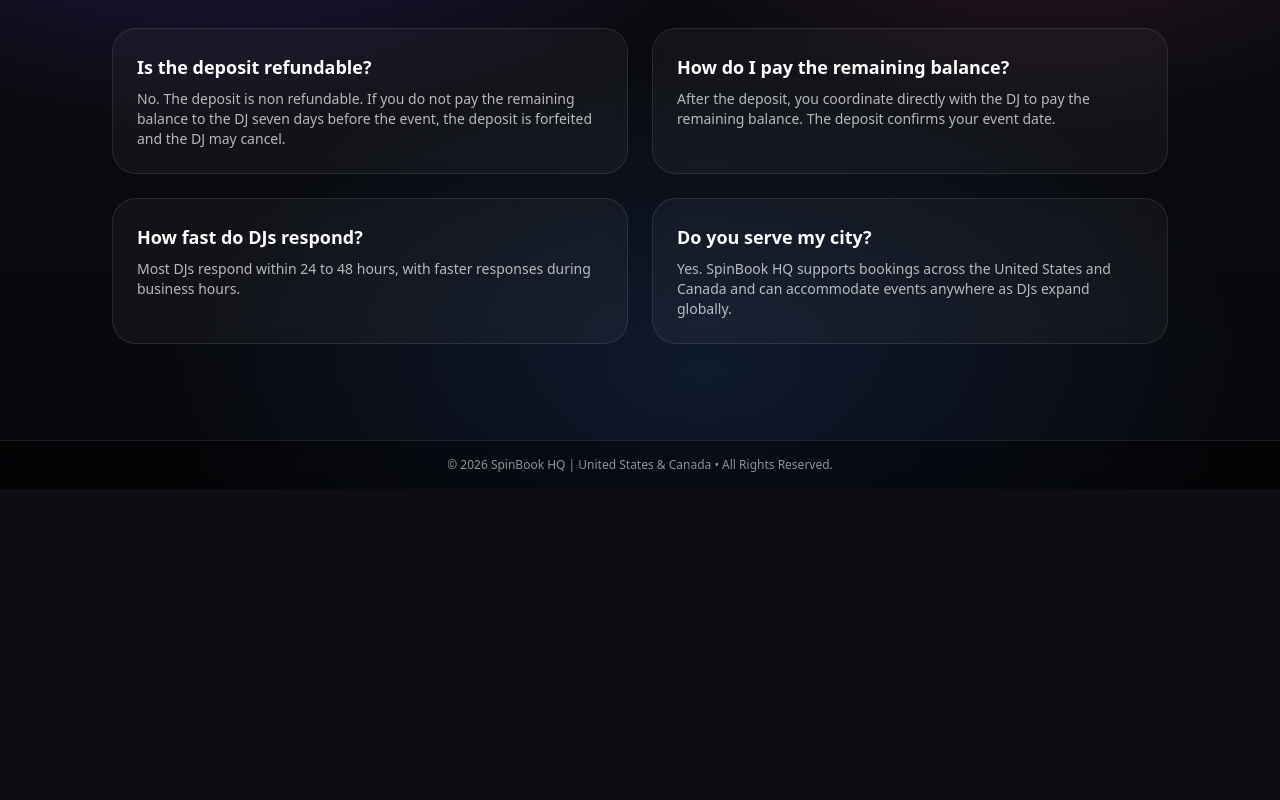
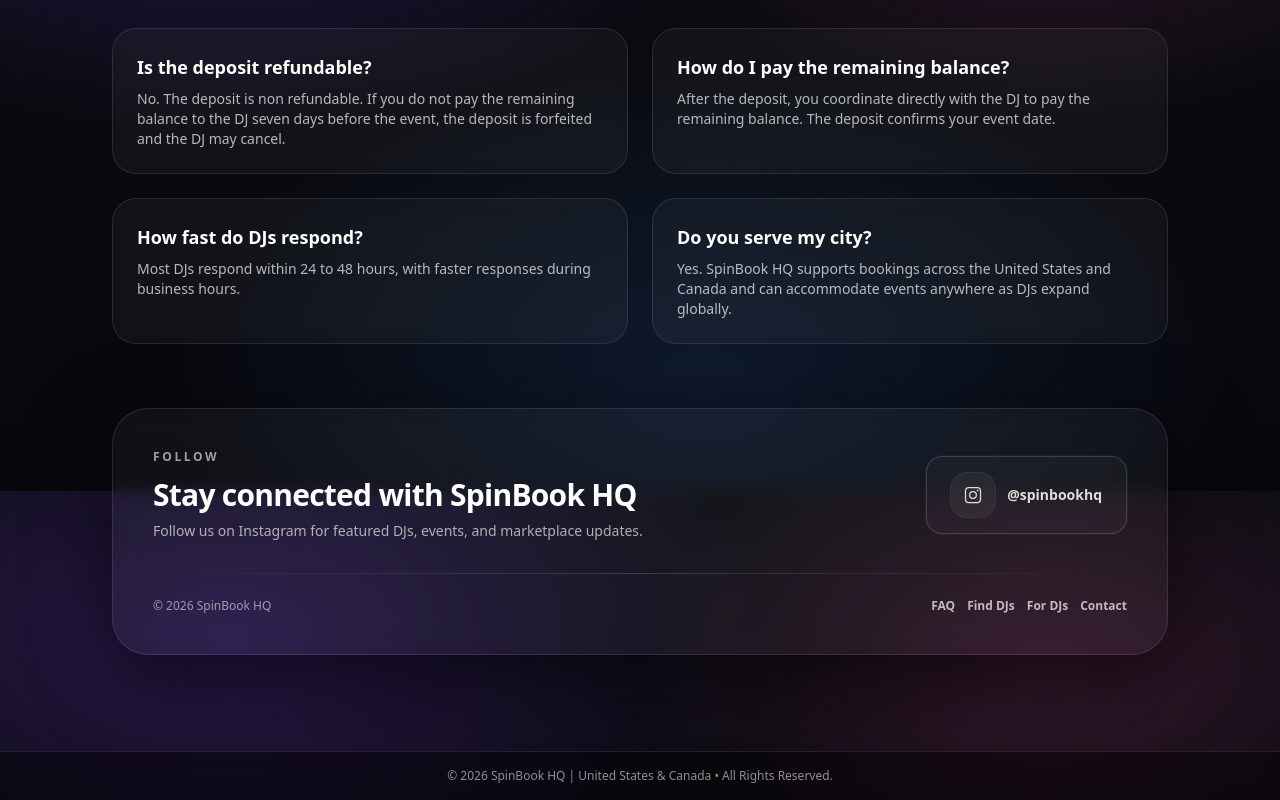
Before and after one commit to olayideibironke/spinbookhq, a Next.js app: page / in a window 1280 px wide. Shown: the part 1109-1909 px from the top of the page. Before the commit the page ends 1598 px from the top, so only its background shows below. Built offline with nearby package versions, Linux system fonts and the light colour scheme; no server answers.

Commit message:
Add Instagram social proof section to homepage footer

```diff
--- a/app/page.tsx
+++ b/app/page.tsx
@@ -2,6 +2,8 @@
 import { APP_NAME } from "@/lib/constants";
 
 export default function Home() {
+  const INSTAGRAM_URL = "https://www.instagram.com/spinbookhq/";
+
   return (
     <main className="min-h-screen">
       {/* Hero */}
@@ -46,12 +48,8 @@
                   />
                 </svg>
               </span>
-              <span className="font-semibold tracking-wide">
-                Book DJs Anywhere
-              </span>
-              <span className="hidden sm:inline text-white/65">
-                Premium bookings
-              </span>
+              <span className="font-semibold tracking-wide">Book DJs Anywhere</span>
+              <span className="hidden sm:inline text-white/65">Premium bookings</span>
             </div>
           </div>
 
@@ -65,9 +63,8 @@
             </h1>
 
             <p className="mx-auto mt-6 max-w-2xl text-base leading-relaxed text-white/70 md:text-lg">
-              {APP_NAME} is a premium DJ marketplace connecting clients with
-              verified DJs for weddings, parties, and corporate events anywhere.
-              Clean profiles, fast responses, and secure deposits.
+              {APP_NAME} is a premium DJ marketplace connecting clients with verified DJs for weddings,
+              parties, and corporate events anywhere. Clean profiles, fast responses, and secure deposits.
             </p>
           </div>
 
@@ -108,9 +105,7 @@
                 key={c.title}
                 className="rounded-3xl border border-white/10 bg-white/[0.04] p-5 shadow-[0_18px_60px_rgba(0,0,0,0.55)] backdrop-blur"
               >
-                <div className="text-sm font-extrabold text-white">
-                  {c.title}
-                </div>
+                <div className="text-sm font-extrabold text-white">{c.title}</div>
                 <div className="mt-1 text-sm text-white/65">{c.body}</div>
               </div>
             ))}
@@ -120,15 +115,11 @@
         </div>
       </section>
 
-      {/* How it works + FAQ */}
+      {/* FAQ */}
       <section id="how-it-works" className="mx-auto max-w-6xl px-6 py-16">
         <div className="text-center">
-          <p className="text-xs font-extrabold tracking-[0.22em] text-white/60">
-            FAQ
-          </p>
-          <h2 className="mt-3 text-3xl font-extrabold tracking-tight text-white">
-            Quick answers
-          </h2>
+          <p className="text-xs font-extrabold tracking-[0.22em] text-white/60">FAQ</p>
+          <h2 className="mt-3 text-3xl font-extrabold tracking-tight text-white">Quick answers</h2>
           <p className="mx-auto mt-3 max-w-2xl text-sm leading-relaxed text-white/65">
             Clear policies with no confusion, designed for smooth bookings.
           </p>
@@ -136,44 +127,98 @@
 
         <div className="mt-10 grid gap-6 md:grid-cols-2">
           <div className="rounded-3xl border border-white/10 bg-white/[0.04] p-6 backdrop-blur">
-            <h3 className="text-lg font-extrabold text-white">
-              Is the deposit refundable?
-            </h3>
+            <h3 className="text-lg font-extrabold text-white">Is the deposit refundable?</h3>
             <p className="mt-2 text-sm text-white/70">
-              No. The deposit is non refundable. If you do not pay the remaining
-              balance to the DJ seven days before the event, the deposit is
-              forfeited and the DJ may cancel.
+              No. The deposit is non refundable. If you do not pay the remaining balance to the DJ
+              seven days before the event, the deposit is forfeited and the DJ may cancel.
             </p>
           </div>
 
           <div className="rounded-3xl border border-white/10 bg-white/[0.04] p-6 backdrop-blur">
-            <h3 className="text-lg font-extrabold text-white">
-              How do I pay the remaining balance?
-            </h3>
+            <h3 className="text-lg font-extrabold text-white">How do I pay the remaining balance?</h3>
             <p className="mt-2 text-sm text-white/70">
-              After the deposit, you coordinate directly with the DJ to pay the
-              remaining balance. The deposit confirms your event date.
+              After the deposit, you coordinate directly with the DJ to pay the remaining balance.
+              The deposit confirms your event date.
             </p>
           </div>
 
           <div className="rounded-3xl border border-white/10 bg-white/[0.04] p-6 backdrop-blur">
-            <h3 className="text-lg font-extrabold text-white">
-              How fast do DJs respond?
-            </h3>
+            <h3 className="text-lg font-extrabold text-white">How fast do DJs respond?</h3>
             <p className="mt-2 text-sm text-white/70">
-              Most DJs respond within 24 to 48 hours, with faster responses
-              during business hours.
+              Most DJs respond within 24 to 48 hours, with faster responses during business hours.
             </p>
           </div>
 
           <div className="rounded-3xl border border-white/10 bg-white/[0.04] p-6 backdrop-blur">
-            <h3 className="text-lg font-extrabold text-white">
-              Do you serve my city?
-            </h3>
+            <h3 className="text-lg font-extrabold text-white">Do you serve my city?</h3>
             <p className="mt-2 text-sm text-white/70">
-              Yes. SpinBook HQ supports bookings across the United States and
-              Canada and can accommodate events anywhere as DJs expand globally.
+              Yes. SpinBook HQ supports bookings across the United States and Canada and can
+              accommodate events anywhere as DJs expand globally.
             </p>
+          </div>
+        </div>
+      </section>
+
+      {/* Social proof footer */}
+      <section className="mx-auto max-w-6xl px-6 pb-16">
+        <div className="rounded-[2.25rem] border border-white/10 bg-white/[0.04] p-7 shadow-[0_24px_80px_rgba(0,0,0,0.55)] backdrop-blur sm:p-10">
+          <div className="flex flex-col gap-6 sm:flex-row sm:items-center sm:justify-between">
+            <div className="max-w-2xl">
+              <p className="text-xs font-extrabold tracking-[0.22em] text-white/60">FOLLOW</p>
+              <h2 className="mt-3 text-2xl font-extrabold tracking-tight text-white sm:text-3xl">
+                Stay connected with SpinBook HQ
+              </h2>
+              <p className="mt-2 text-sm text-white/65">
+                Follow us on Instagram for featured DJs, events, and marketplace updates.
+              </p>
+            </div>
+
+            <a
+              href={INSTAGRAM_URL}
+              target="_blank"
+              rel="noreferrer"
+              className="inline-flex items-center justify-center gap-3 rounded-2xl border border-white/15 bg-white/[0.03] px-6 py-4 text-sm font-extrabold text-white/85 shadow-[0_0_0_1px_rgba(255,255,255,0.03)] transition hover:bg-white/[0.06] focus:outline-none focus:ring-2 focus:ring-white/20"
+            >
+              <span className="inline-flex h-11 w-11 items-center justify-center rounded-2xl bg-white/5 ring-1 ring-white/10">
+                <svg
+                  viewBox="0 0 24 24"
+                  fill="none"
+                  className="h-5 w-5"
+                  aria-hidden="true"
+                >
+                  <path
+                    d="M7 3h10a4 4 0 0 1 4 4v10a4 4 0 0 1-4 4H7a4 4 0 0 1-4-4V7a4 4 0 0 1 4-4Z"
+                    stroke="currentColor"
+                    strokeWidth="1.5"
+                  />
+                  <path
+                    d="M12 16a4 4 0 1 0 0-8 4 4 0 0 0 0 8Z"
+                    stroke="currentColor"
+                    strokeWidth="1.5"
+                  />
+                  <path
+                    d="M17.5 6.5h.01"
+                    stroke="currentColor"
+                    strokeWidth="2"
+                    strokeLinecap="round"
+                  />
+                </svg>
+              </span>
+              <span>@spinbookhq</span>
+            </a>
+          </div>
+
+          <div className="pointer-events-none mt-8 h-px w-full bg-gradient-to-r from-transparent via-white/15 to-transparent" />
+
+          <div className="mt-6 flex flex-wrap items-center justify-between gap-4">
+            <div className="text-xs text-white/55">© {new Date().getFullYear()} {APP_NAME}</div>
+
+            <div className="flex flex-wrap gap-3 text-xs font-semibold text-white/70">
+              <a href="#how-it-works" className="hover:text-white">FAQ</a>
+              <Link href="/djs" className="hover:text-white">Find DJs</Link>
+              <Link href="/login" className="hover:text-white">For DJs</Link>
+              <Link href="/contact" className="hover:text-white">Contact</Link>
+            </div>
           </div>
         </div>
       </section>
```
